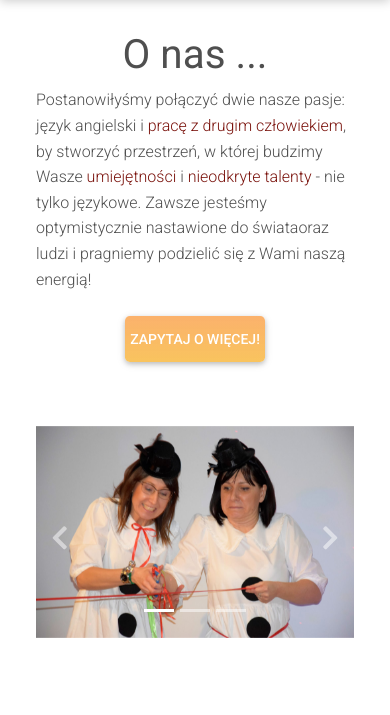
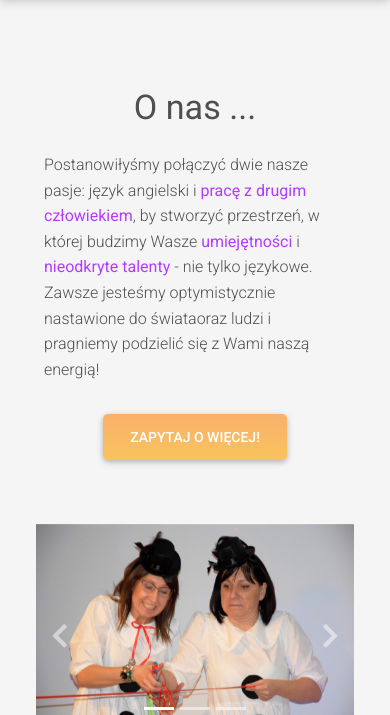
Before and after one commit to MarcinZ20/Wake-up, a Django app: page / in a window 390 px wide. Shown: the part 845-1560 px from the top of the page. Run offline with Django 4.2, Linux system fonts and the light colour scheme.

Commit message:
Add js and responsive behaviour

```diff
--- a/home/static/home/css/main.css
+++ b/home/static/home/css/main.css
@@ -2,45 +2,39 @@
     --dark-yellow: #F9A826;
     --dark-blue: #3F3D56;
     --light-yellow: #f9a826c0;
+    --light-grey: #F5F5F5;
 }
 
 body, html {
-    height: 100% !important;
+    height: 100%;
+    scroll-behavior: smooth;
 }
 
-#intro {
-    background-image: url("../img/kid_breaking_wall.jpg");
-    height: 100vh !important;
-    }
+/* Navigation */
+.navbar {
+    background-color: #b33cfd00 !important;
+    box-shadow: none;
+}
 
-    /* Height for devices larger than 576px */
+.dropdown-menu {
+    background-color: #B23CFD !important;
+}
+
+.dropdown-item {
+    color: white !important;
+}
+
+.dropdown-item:hover {
+    background-color: white !important;
+    color: #b33cfd !important;
+}
+
 @media (min-width: 992px) {
-    #intro {
-        margin-top: -58.59px;
-        background-image: url("../img/kid_breaking_wall.jpg");
+    .nav-link {
+        font-size: larger !important;
+        padding: 1rem !important;
     }
 }
-
-.btn-lg {
-    padding-left: 5px !important;
-    padding-right: 5px !important;
-}
-
-.text-magnification {
-    color: #7a120c;
-}
-
-/* Navigation start*/
-
-.navbar .nav-link {
-    color: #fff;
-}
-
-.navbar {
-    background-color: var(--dark-yellow) !important;
-}
-
-/* Navigation end */
 
 .gradient-custom {
     /* fallback for old browsers */
@@ -53,19 +47,12 @@ body, html {
     background: linear-gradient(to top, rgba(246, 211, 101, 0.3), rgba(253, 160, 133, 0.4))
 }
 
-.gradient-custom2 {
-    /* fallback for old browsers */
-    background: #f6d365;
-
-    /* Chrome 10-25, Safari 5.1-6 */
-    background: -webkit-linear-gradient(to bottom, rgba(246, 211, 101, 0.3), rgba(253, 160, 133, 0.3));
-
-    /* W3C, IE 10+/ Edge, Firefox 16+, Chrome 26+, Opera 12+, Safari 7+ */
-    background: linear-gradient(to bottom, rgba(246, 211, 101, 0.6), rgba(253, 160, 133, 0.3))
+.bg-col {
+    background-color: var(--light-grey) !important;
 }
 
 .bg-image {
-    background-position: 40%;
+    background-position: 23% 60%;
 }
 
 .main-formula {
@@ -75,3 +62,111 @@ body, html {
 .text-black {
     color: var(--dark-blue) !important;
 }
+
+/* Landing page */
+#intro {
+    background-image: url("../img/kid_breaking_wall.jpg");
+    height: 100vh !important;
+}
+
+header h1 {
+    text-shadow: 3px 2px 3px rgba(150, 150, 150, 0.7);
+}
+
+@media (min-width: 1200px) {
+    header .mpt {
+        margin-right: 9% !important;
+    }
+}
+
+@media (min-width: 1400px) {
+    header .mpt {
+        margin-right: 15% !important;
+    }
+}
+
+/* About us page */
+.main-button {
+    background-color: var(--light-yellow);
+}
+
+.about-page-content {
+    max-width: 1400px;
+}
+
+@media (min-width: 1440px) {
+    .container-about {
+        padding: 3rem;
+    }
+
+    .carousel {
+        padding: 3rem;
+    }
+}
+
+
+/* Contact form */
+
+.contact {
+    background-color: white;
+}
+
+.contact-form {
+    background-color: rgb(230, 230, 230);
+}
+
+.left-form {
+    background-color: var(--light-yellow);
+}
+
+.right-form {
+    background-color: white;
+}
+
+.right-form button {
+    background-color: var(--light-yellow);
+}
+
+.contact-form i:hover {
+    color: #B23CFD;
+}
+
+.contact-form a:hover {
+    text-decoration: underline;
+}
+
+
+/* Footer */
+.attributions {
+
+    /* fallback for old browsers */
+    background: #d1a8f0;
+
+    /* Chrome 10-25, Safari 5.1-6 */
+    background: -webkit-linear-gradient(to top, rgba(209, 168, 240, 0.2), rgba(246, 243, 255, 0.2));
+
+    /* W3C, IE 10+/ Edge, Firefox 16+, Chrome 26+, Opera 12+, Safari 7+ */
+    background: linear-gradient(to top, rgba(209, 168, 240, 0.2), rgba(246, 243, 255, 0.2))
+}
+
+.attributions a {
+    color: #FFD39A;
+}
+
+/* Back-to-top button */
+@keyframes fadeIn{
+    0% {
+      opacity:0;
+    }
+    100% {
+        opacity:1;
+    }
+}
+
+#btn-back-to-top {
+    position: fixed;
+    bottom: 20px;
+    left: 20px;
+    display: none;
+    animation: fadeIn ease 1s;
+}
--- /dev/null
+++ b/home/static/home/script/script.js
@@ -0,0 +1,25 @@
+let mybutton = document.getElementById("btn-back-to-top");
+
+// When the user scrolls down 20px from the top of the document, show the button
+window.onscroll = function () {
+  scrollFunction();
+};
+
+function scrollFunction() {
+  if (
+    (document.body.scrollTop > 60 ||
+    document.documentElement.scrollTop > 60) &&
+    window.screen.width >= 1024
+  ) {
+    mybutton.style.display = "block";
+  } else {
+    mybutton.style.display = "none";
+  }
+}
+// When the user clicks on the button, scroll to the top of the document
+mybutton.addEventListener("click", backToTop);
+
+function backToTop() {
+  document.body.scrollTop = 0;
+  document.documentElement.scrollTop = 0;
+}
--- a/home/templates/index.html
+++ b/home/templates/index.html
@@ -24,11 +24,21 @@
     <link rel="shortcut icon" href="{% static 'home/img/favicon.ico' %}" type="image/x-icon">
 </head>
 <body>
+    <!-- Back to top button -->
+    <button
+        type="button"
+        class="btn btn-secondary btn-floating btn-lg"
+        id="btn-back-to-top">
+        <i class="fas fa-arrow-up"></i>
+    </button>
     <header>
+        <!-- Background image -->
+        <div id="intro" class="bg-image shadow-2-strong">
+            <div class="mask gradient-custom">
                 <!-- Navigation -->
-        <nav class="navbar navbar-expand-lg navbar-dark bg-light fixed-top gradient-custom2">
+                <nav class="navbar navbar-expand-lg navbar-dark bg-light">
                     <div class="container-fluid">
-                <a class="navbar-brand text-white" href="#">Wake up!</a>
+                        <!-- <a class="navbar-brand text-white" href="#">Wake up!</a> TODO: Check if neccessary -->
                         <button
                             class="navbar-toggler"
                             type="button"
@@ -39,13 +49,13 @@
                             aria-label="Toggle navigation">
                             <span class="fas fa-bars text-white"></span>
                         </button>
-                <div class="collapse navbar-collapse" id="navbarToggler">
-                    <ul class="navbar-nav ms-auto mb-2 mb-lg-0">
+                        <div class="collapse navbar-collapse justify-content-center" id="navbarToggler">
+                            <ul class="navbar-nav mb-2 mb-lg-0">
                                 <li class="nav-item">
                                     <a class="nav-link active" aria-current="page" href="#">Home</a>
                                 </li>
                                 <li class="nav-item">
-                            <a class="nav-link" href="#">O nas</a>
+                                    <a class="nav-link" href="#about-us-page">O nas</a>
                                 </li>
                                 <li class="nav-item dropdown">
                                     <a
@@ -74,26 +84,19 @@
                                     <a class="nav-link" href="">Wydarzenia</a>
                                 </li>
                                 <li class="nav-item">
-                            <a class="nav-link" href="">Kontakt</a>
+                                    <a class="nav-link" href="#contact-page">Kontakt</a>
                                 </li>
                             </ul>
                         </div>
                     </div>
                 </nav>
-        <!-- Navigation -->
-
-        <!-- Background image -->
-        <div id="intro" class="bg-image shadow-2-strong">
-            <div class="mask gradient-custom">
-                <div class="container d-flex align-items-start align-items-lg-center justify-content-center justify-content-lg-end text-center h-100 main-text">
-                    <div class="text-white p-3 mt-5 mpt">
-                        <h1 class="mb-2 display-1 fw-bold" style="text-shadow: 3px 2px 3px rgba(150, 150, 150, 0.7);">Wake up!</h1>
+                <!-- Navigation end-->
+                <div class="main-text-container d-flex align-items-start align-items-xl-center justify-content-center justify-content-xl-end text-center h-100">
+                    <div class="text-white m-2 p-2 mpt">
+                        <h1 class="mb-2 display-1 fw-bold">Wake up!</h1>
                         <h6 class="mb-2 ">More than a school of English<h6>
                         <a class="btn btn-secondary btn-lg m-2 shadow-4" role="button"
                             rel="nofollow" target="_blank">Zobacz więcej!
-                        <a>
-                        <a class="btn btn-secondary btn-lg m-2 shadow-4" role="button"
-                            rel="nofollow" target="_blank">Masz pytania?
                         <a>
                     </div>
                 </div>
@@ -102,44 +105,44 @@
     </header>
 
     <!-- About us -->
-    <div class="about d-flex align-items-start">
-        <div class="row m-4">
+    <div class="about d-flex align-items-start justify-content-center pt-5 pb-5 bg-col" id="about-us-page">
+        <div class="row m-4 about-page-content">
             <div class="col-lg-5 d-grid mb-2 mt-2 m-auto">
                 <div class="container-about d-flex flex-column align-items-center justify-content-center">
-                    <h1 class="display-2 fw-normal">O nas ...</h1>
-                    <p class="font-weight-light">Postanowiłyśmy połączyć dwie nasze pasje:
-                                    język angielski i <span class="text-magnification">pracę z drugim człowiekiem</span>, by stworzyć przestrzeń,
-                                    w której budzimy Wasze <span class="text-magnification">umiejętności</span> i <span class="text-magnification">nieodkryte talenty</span> - nie tylko językowe.
+                    <h1 class="display-4 fw-normal p-2">O nas ...</h1>
+                    <p class="font-weight-light p-2">Postanowiłyśmy połączyć dwie nasze pasje:
+                                    język angielski i <span class="text-secondary"><strong>pracę z drugim człowiekiem</strong></span>, by stworzyć przestrzeń,
+                                    w której budzimy Wasze <span class="text-secondary"><strong>umiejętności</strong></span> i <span class="text-secondary"><strong>nieodkryte talenty</strong></span> - nie tylko językowe.
                                 Zawsze jesteśmy optymistycznie nastawione do świataoraz ludzi
                                 i pragniemy podzielić się z Wami naszą energią!
                     </p>
-                    <button type="submit" class="btn btn-lg gradient-custom mt-2" role="button" style="background-color: var(--light-yellow);color: white;">Zapytaj o więcej!
+                    <button type="submit" class="btn btn-lg mt-2 text-white gradient-custom main-button" role="button">Zapytaj o więcej!
                     </button>
                 </div>
             </div>
             <div class="col-lg-7 d-grid mb-2 mt-2 m-auto">
                 <!-- Photo gallery -->
                 <div
-                    id="carouselExampleCrossfade"
+                    id="carousel-gallery"
                     class="carousel slide carousel-fade mt-5 mb-5"
                     data-mdb-ride="carousel">
                     <div class="carousel-indicators">
                         <button
                             type="button"
-                            data-mdb-target="#carouselExampleCrossfade"
+                            data-mdb-target="#carousel-gallery"
                             data-mdb-slide-to="0"
                             class="active"
                             aria-current="true"
                             aria-label="Slide 1">
                         </button>
                         <button
-                            type="button"                                data-mdb-target="#carouselExampleCrossfade"
+                            type="button"                                data-mdb-target="#carousel-gallery"
                             data-mdb-slide-to="1"
                             aria-label="Slide 2">
                         </button>
                         <button
                             type="button"
-                            data-mdb-target="#carouselExampleCrossfade"
+                            data-mdb-target="#carousel-gallery"
                             data-mdb-slide-to="2"
                             aria-label="Slide 3">
                         </button>
@@ -170,7 +173,7 @@
                     <button
                         class="carousel-control-prev"
                         type="button"
-                        data-mdb-target="#carouselExampleCrossfade"
+                        data-mdb-target="#carousel-gallery"
                         data-mdb-slide="prev">
                         <span class="carousel-control-prev-icon" aria-hidden="true"><span>
                         <span class="visually-hidden">Previous</span>
@@ -178,7 +181,7 @@
                     <button
                         class="carousel-control-next"
                         type="button"
-                        data-mdb-target="#carouselExampleCrossfade"
+                        data-mdb-target="#carousel-gallery"
                         data-mdb-slide="next">
                         <span class="carousel-control-next-icon" aria-hidden="true"></span>
                         <span class="visually-hidden">Next</span>
@@ -190,19 +193,18 @@
     <!-- About us -->
 
     <!-- Contact -->
-    <div id='intro' class="contact d-flex flex-column bg-image">
-        <form class="contact-form d-flex flex-column-reverse flex-md-row m-auto shadow-3-strong" action="{% url 'contact' %}" method="post">
+    <div class="contact d-flex flex-column justify-content-center align-items-center bg-col" id="contact-page">
+        <form class="contact-form d-flex flex-column-reverse flex-md-row m-auto mt-5 mb-5 shadow-3-strong" action="{% url 'contact' %}" method="post">
 
             {% csrf_token %}
 
             <!-- Left form side -->
-            <div class="left-form gradient-custom p-3 text-white" style="background-color: var(--dark-yellow);">
+            <div class="left-form gradient-custom p-3 text-white">
                 <h2 class="p-2 pb-0 m-0">Contact us!</h1>
                 <p class="pb-2 ps-2 mb-0">Chat with us about anything!</p>
                 <div class="methods">
                     <div class="contact-method d-flex flex-row align-items-center p-1">
-                        <i class="fas fa-map-marked p-2 fa-lg">
-                        </i>
+                        <i class="fas fa-map-marked p-2 fa-lg"></i>
                         <a class="p-2 mb-0 small text-white" href="https://www.google.pl/maps/place/K.+K.+Wielkiego+92,+32-300+Olkusz/@50.2745128,19.5745876,715m/data=!3m2!1e3!4b1!4m5!3m4!1s0x4716e37cb27488a1:0x856392aaa3b28553!8m2!3d50.2745128!4d19.5767763" target="_blank"> ul. Olkuska 32, Olkusz 32-300</a>
                     </div>
                     <div class="contact-method d-flex flex-row align-items-center p-1" >
@@ -222,15 +224,17 @@
             <!-- Left form side -->
 
             <!-- Right form side -->
-            <div class="right-form d-flex flex-column p-3" style="background-color:rgb(255, 255, 255);">
+            <div class="right-form d-flex flex-column p-3">
                 <h1 class="p-2 m-0">Let's get in touch!</h1>
                 <div class="container d-flex flex-row align-items-start p-2">
                     <div class="form-outline mt-2 me-1 w-50">
-                        <input type="text" id="typeText" class="form-control" name="input-name"/>
+                        <input type="text" id="typeText" class="form-control" name="input-name"
+                        />
                         <label class="form-label" for="typeText">Imię i Nazwisko</label>
                     </div>
                     <div class="form-outline mt-2 ms-1 w-50">
-                        <input type="email" id="typeEmail" class="form-control" name="input-mail"/>
+                        <input type="email" id="typeEmail" class="form-control" name="input-mail"
+                        required/>
                         <label class="form-label" for="typeEmail">e-mail</label>
                     </div>
                 </div>
@@ -239,10 +243,10 @@
                     <label class="form-label" for="typeText">Temat</label>
                 </div>
                 <div class="form-outline mt-3 ms-2 me-2">
-                    <textarea class="form-control" id="textAreaExample" rows="4" name="input-message"></textarea>
+                    <textarea class="form-control" id="textAreaExample" rows="4" name="input-message" required></textarea>
                     <label class="form-label" for="textAreaExample">Wiadomość</label>
                 </div>
-                <button type="submit" class="btn btn-lg m-2 gradient-custom" role="button" style="background-color: var(--light-yellow);color: white;">Wyślij
+                <button type="submit" class="btn btn-lg m-2 text-white gradient-custom" role="button">Wyślij
                 </button>
             </div>
             <!-- Right form side -->
@@ -263,14 +267,14 @@
     <!-- Contact -->
 
     <!-- Footer -->
-    <footer class="bg-light text-center text-white">
+    <footer class="text-center text-white">
         <!-- Copyright -->
-        <div class="text-center p-2" style="background-color: #9A0680">
+        <div class="bg-secondary text-center attributions p-2 ">
             © 2022 Copyright:
-            <a style="color: #FFD39A" href="https://github.com/MarcinZ20" target="_blank">Marcin Zub</a>
+            <a href="https://github.com/MarcinZ20" target="_blank">Marcin Zub</a>
             | Attributions:
-            <a style="color: #FFD39A" href="https://mdbootstrap.com/" target="_blank">MDBootstrap,</a>
-            <a style="color: #FFD39A" href="https://fontawesome.com/license" target="_blank">Font Awsome</a>
+            <a href="https://mdbootstrap.com/" target="_blank">MDBootstrap,</a>
+            <a href="https://fontawesome.com/license" target="_blank">Font Awsome</a>
         </div>
         <!-- Copyright -->
     </footer>
@@ -281,6 +285,10 @@
         type="text/javascript"
         src="https://cdnjs.cloudflare.com/ajax/libs/mdb-ui-kit/3.10.1/mdb.min.js">
     </script>
-
+    <!-- script.js -->
+    <script
+    type="text/javascript"
+    src="{% static 'home/script/script.js' %}">
+    </script>
 </body>
 </html>
```
Lines whose indentation alone changed are shown as unchanged.
